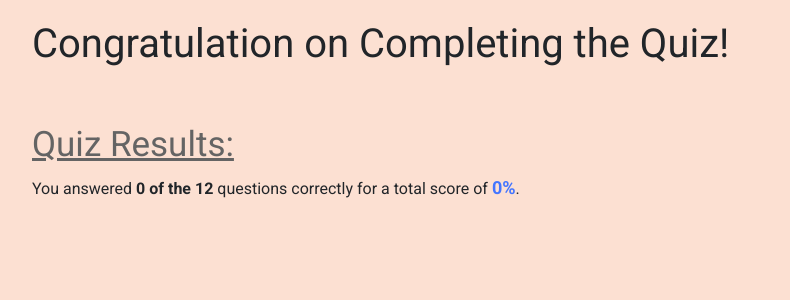
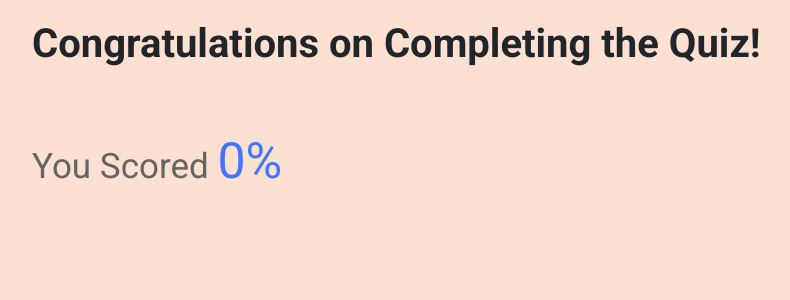
Before and after one commit to apark2020/ui-design-chords, a Flask app: page /quiz_summary in a window 1280 px wide. Shown: the part 56-356 px from the top of the page, without its empty margins (53-843 px from the left). Run offline with Flask 3, Linux system fonts and the light colour scheme; some libraries are stand-ins or nearby versions.

Commit message:
Reformatted results page

```diff
--- a/static/main.css
+++ b/static/main.css
@@ -114,13 +114,13 @@ button{
 }
 
 .large-font-blue {
-    font-size: 18px; /* Large font size */
+    font-size: 50px; /* Large font size */
     color: #4375ff;
 }
 
 .quiz_results {
     color: rgba(100, 100, 100);
-    text-decoration: underline; /* Underlined text */
+    /*text-decoration: underline; */
     font-size: 35px; /* Large font size */
 }
 
--- a/templates/quiz_summary.html
+++ b/templates/quiz_summary.html
@@ -2,11 +2,13 @@
 
 {% block content %}
 
-<h1>Congratulation on Completing the Quiz!</h1>
+<h1> <strong> Congratulations on Completing the Quiz!</strong> </h1>
 <br>
 <br>
-<h1 class="quiz_results">Quiz Results:</h1>
-    <p>You answered <strong>{{ correct_answers }} of the {{ total_questions }}</strong> questions correctly for a total score of <strong class="large-font-blue">{{ percentage|round|int }}%</strong>.</p>
+<p class="quiz_results">
+    You Scored <span class="large-font-blue">{{ percentage|round|int }}%</span>
+</p>
+
 
 
 
```
Also changed, not shown: 1 other file.
